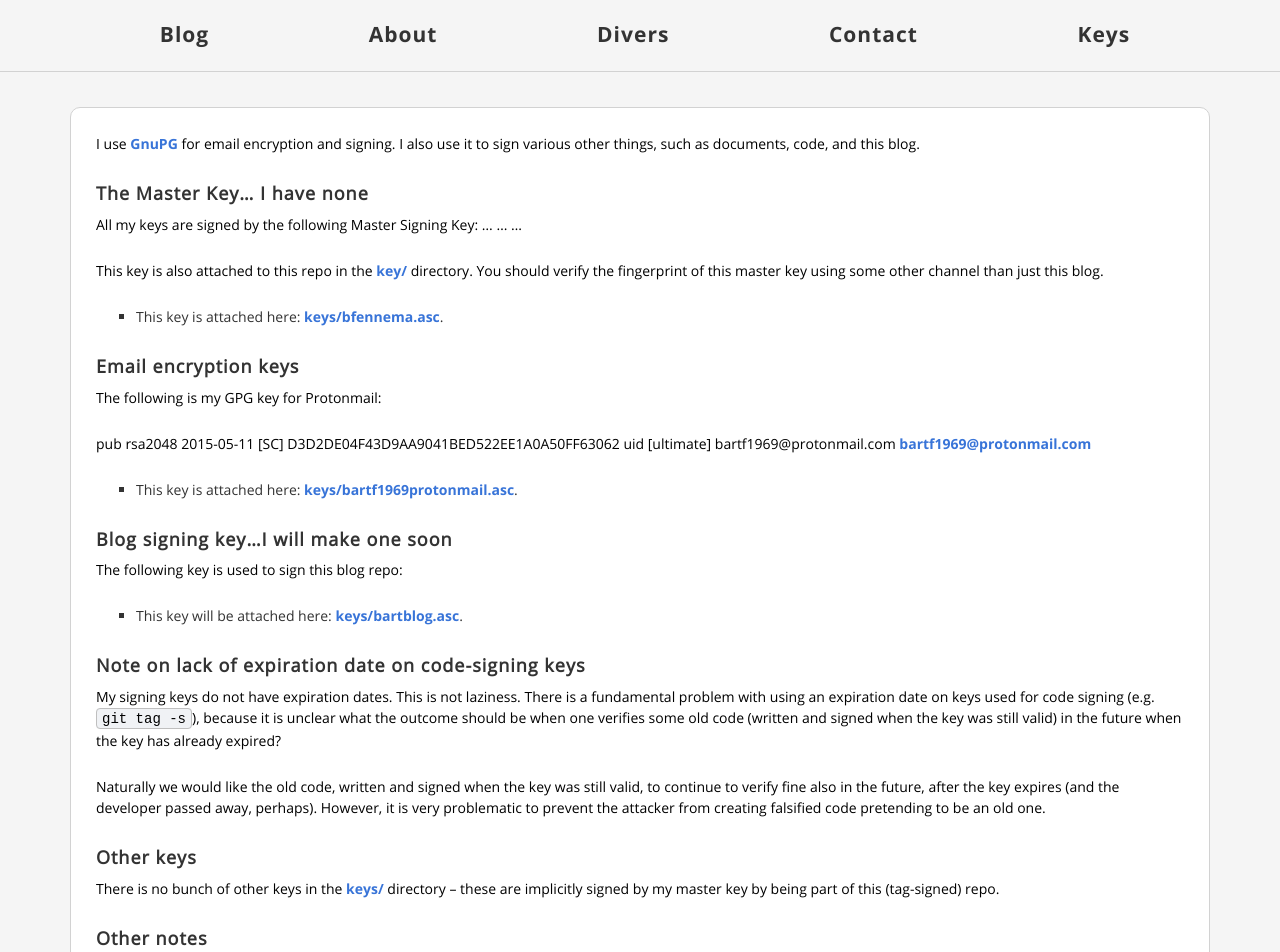
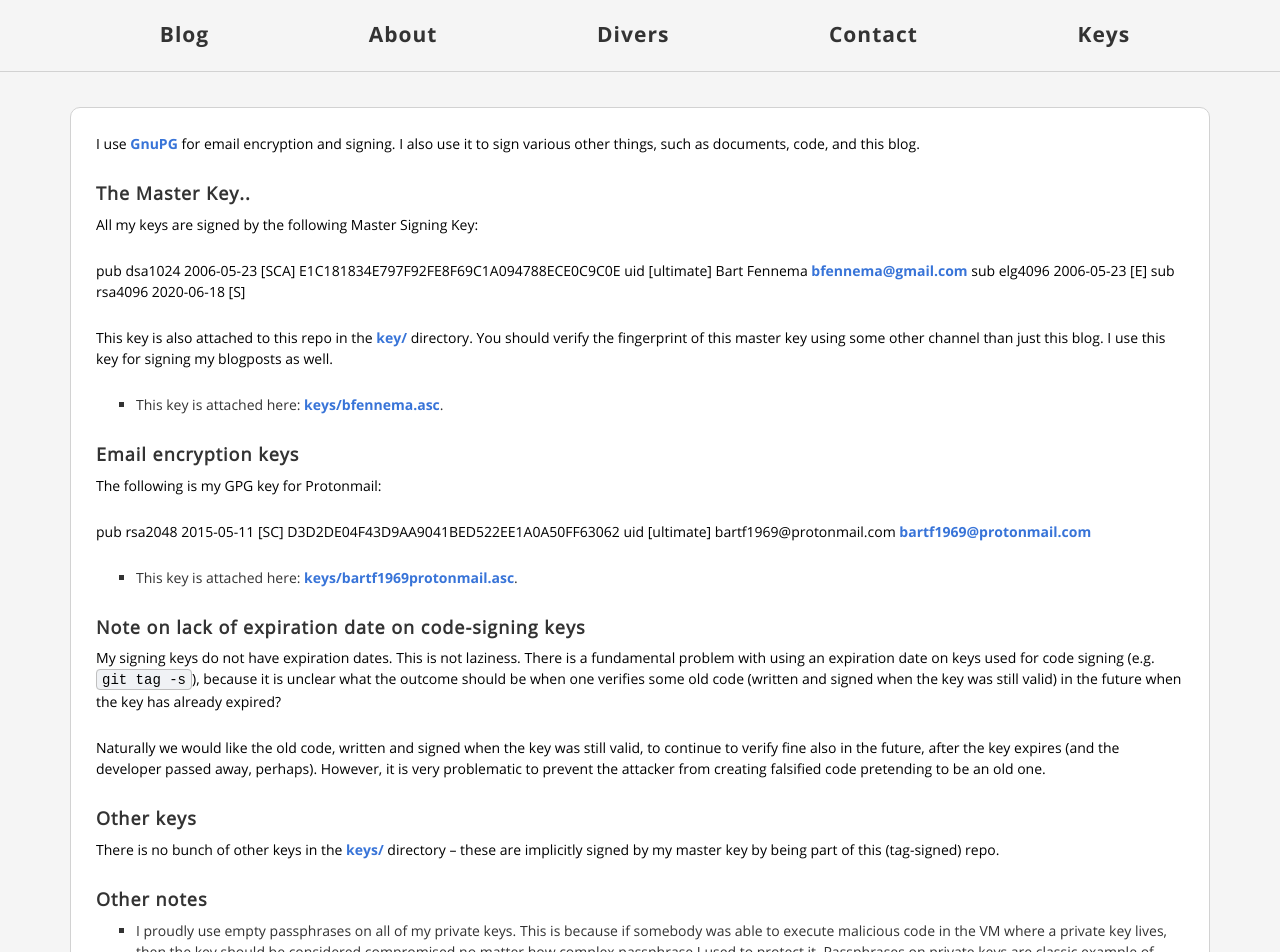
Before and after one commit to bartfennema/bartfennema.github.io, a Jekyll site: the page built from keys.md, in a window 1280 px wide and 1400 px high. Shown: the top 952 px of the window. Built offline with Jekyll 4.4.1, drawn with Linux system fonts in a browser that asks for light colours; some of the changed text lies outside the part shown.

Commit message:
Added keys!

```diff
--- a/keys.md
+++ b/keys.md
@@ -7,16 +7,20 @@ permalink: /keys/
 I use [GnuPG](https://gnupg.org/) for email encryption and signing. I also use
 it to sign various other things, such as documents, code, and this blog.
 
-## The Master Key... I  have none
+## The Master Key..
 
 All my keys are signed by the following Master Signing Key:
-...
-...
-...
+
+pub   dsa1024 2006-05-23 [SCA]
+      E1C181834E797F92FE8F69C1A094788ECE0C9C0E
+uid           [ultimate] Bart Fennema <bfennema@gmail.com>
+sub   elg4096 2006-05-23 [E]
+sub   rsa4096 2020-06-18 [S]
 
 This key is also attached to this repo in the [key/](/keys/) directory. You
 should verify the fingerprint of this master key using some other channel than
 just this blog.
+I use this key for signing my blogposts as well.
 
 * This key is attached here: [keys/bfennema.asc](/keys/bfennema.asc).
 
@@ -29,13 +33,6 @@ pub   rsa2048 2015-05-11 [SC]
 uid           [ultimate] bartf1969@protonmail.com <bartf1969@protonmail.com>
 
 * This key is attached here: [keys/bartf1969protonmail.asc](/keys/bartf1969protonmail.asc).
-
-## Blog signing key...I will make one soon
-
-The following key is used to sign this blog repo:
-
-
-* This key will be attached here: [keys/bartblog.asc](/keys/bartblog.asc).
 
 
 ## Note on lack of expiration date on code-signing keys
```
Also changed, not shown: other parts of keys.md (+1 -1 lines), 4 other files.
